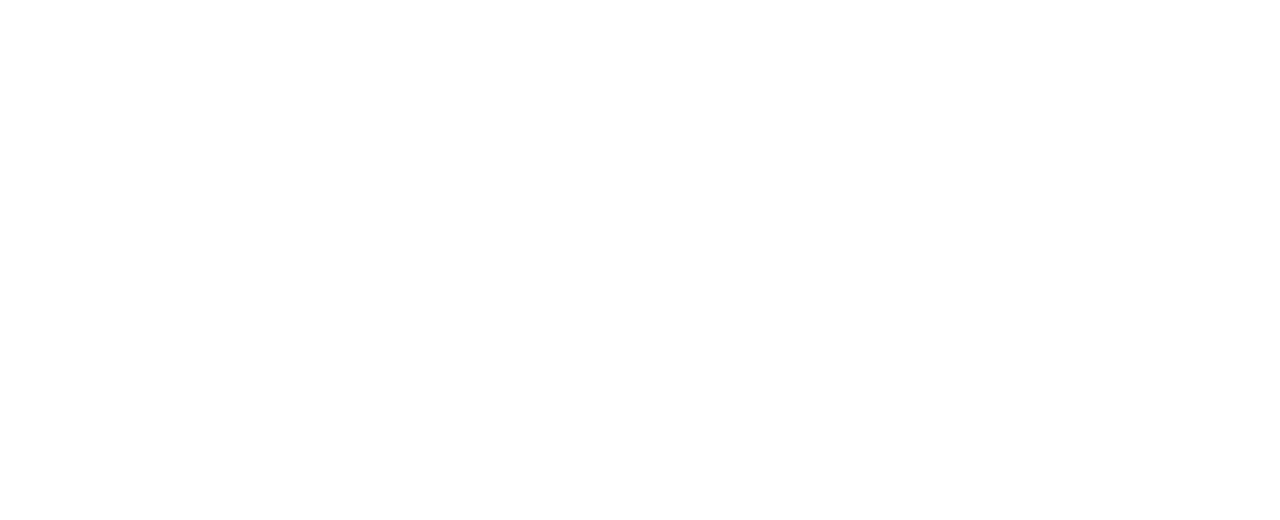
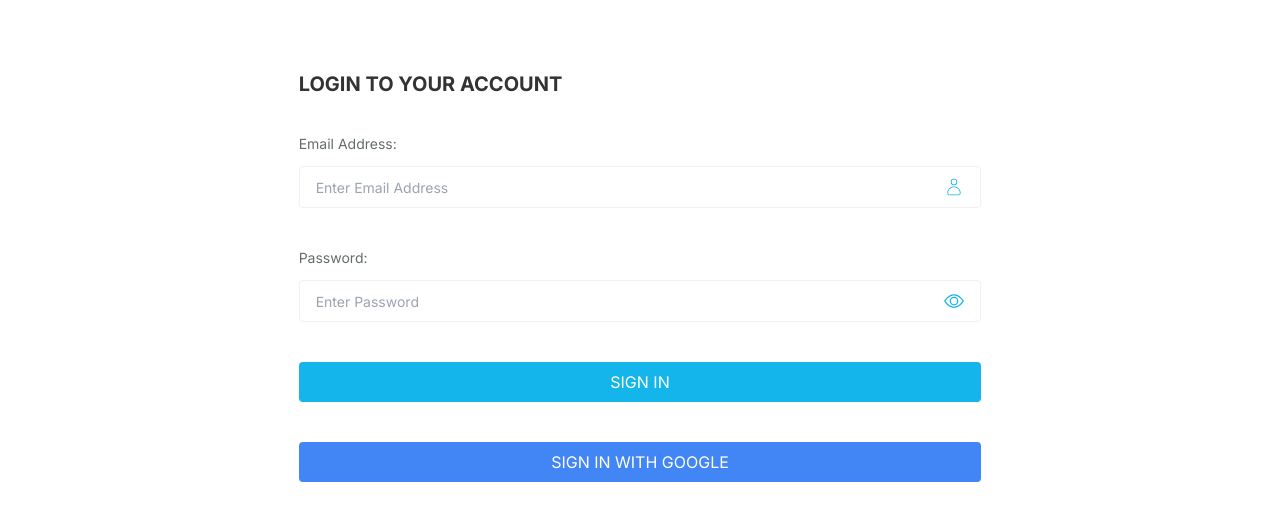
Before and after one commit to Tanjilhossaintamim/careerfy, a React (Vite) app: page /signin in a window 1280 px wide. Before the commit this address had no page. Shown: the part 306-826 px from the top of the page. Before the commit the page ends 800 px from the top, so only its background shows below. Built offline with nearby package versions, Linux system fonts and the light colour scheme.

Commit message:
compleate login page

```diff
--- /dev/null
+++ b/src/pages/signin/SignIn.tsx
@@ -0,0 +1,58 @@
+import { CiUser } from "react-icons/ci";
+import { BsEye, BsEyeSlash } from "react-icons/bs";
+import { useState } from "react";
+const SignIn = () => {
+  const [showPassword, setshowPassword] = useState<boolean>(false);
+  const handelTogglePassword = () => {
+    setshowPassword((prev) => !prev);
+  };
+  return (
+    <div className="max-w-5xl mx-auto flex justify-center items-center min-h-[70vh] px-4 lg:px-0">
+      <form action="" className="w-full lg:w-2/3 mx-auto">
+        <h1 className="text-xl font-bold mb-9 text-[#333]">
+          LOGIN TO YOUR ACCOUNT
+        </h1>
+        <div className="flex flex-col w-full text-color-gray text-sm space-y-3 mb-10">
+          <label htmlFor="email">Email Address:</label>
+          <div className="h-[42px] border border-color-gray-1 flex justify-between items-center w-full rounded px-4">
+            <input
+              type="email"
+              name="email"
+              placeholder="Enter Email Address"
+              className="h-full outline-none bg-transparent"
+            />
+            <span className="flex items-center justify-center text-xl text-color-sky">
+              <CiUser />
+            </span>
+          </div>
+        </div>
+        <div className="flex flex-col w-full text-color-gray text-sm space-y-3">
+          <label htmlFor="password">Password:</label>
+          <div className="h-[42px] border border-color-gray-1 flex justify-between items-center w-full rounded px-4">
+            <input
+              type={showPassword ? "text" : "password"}
+              name="password"
+              placeholder="Enter Password"
+              className="h-full outline-none bg-transparent"
+            />
+            <span
+              className="flex items-center justify-center text-xl text-color-sky cursor-pointer"
+              onClick={handelTogglePassword}
+            >
+              {showPassword ? <BsEyeSlash /> : <BsEye />}
+            </span>
+          </div>
+        </div>
+        <button className="uppercase bg-color-sky w-full text-center rounded text-white py-2 mt-10">
+          Sign in
+        </button>
+
+        <span className="block uppercase bg-[#4285f4] w-full text-center rounded text-white py-2 mt-10">
+          Sign in With Google
+        </span>
+      </form>
+    </div>
+  );
+};
+
+export default SignIn;
--- a/src/routers/router.tsx
+++ b/src/routers/router.tsx
@@ -1,6 +1,7 @@
 import { createBrowserRouter } from "react-router-dom";
 import RootLayout from "../layout/RootLayout";
 import Home from "../pages/home/Home";
+import SignIn from "../pages/signin/SignIn";
 
 const router = createBrowserRouter([
   {
@@ -11,6 +12,10 @@
         path: "/",
         element: <Home />,
       },
+      {
+        path: "/signin",
+        element: <SignIn />,
+      },
     ],
   },
 ]);
--- a/tailwind.config.js
+++ b/tailwind.config.js
@@ -6,6 +6,7 @@
       colors: {
         "color-sky": "#13b5ea",
         "color-gray": "#656c6c",
+        "color-gray-1": "#efefef",
       },
       fontFamily: {
         inter: "'Inter', sans-serif",
```
